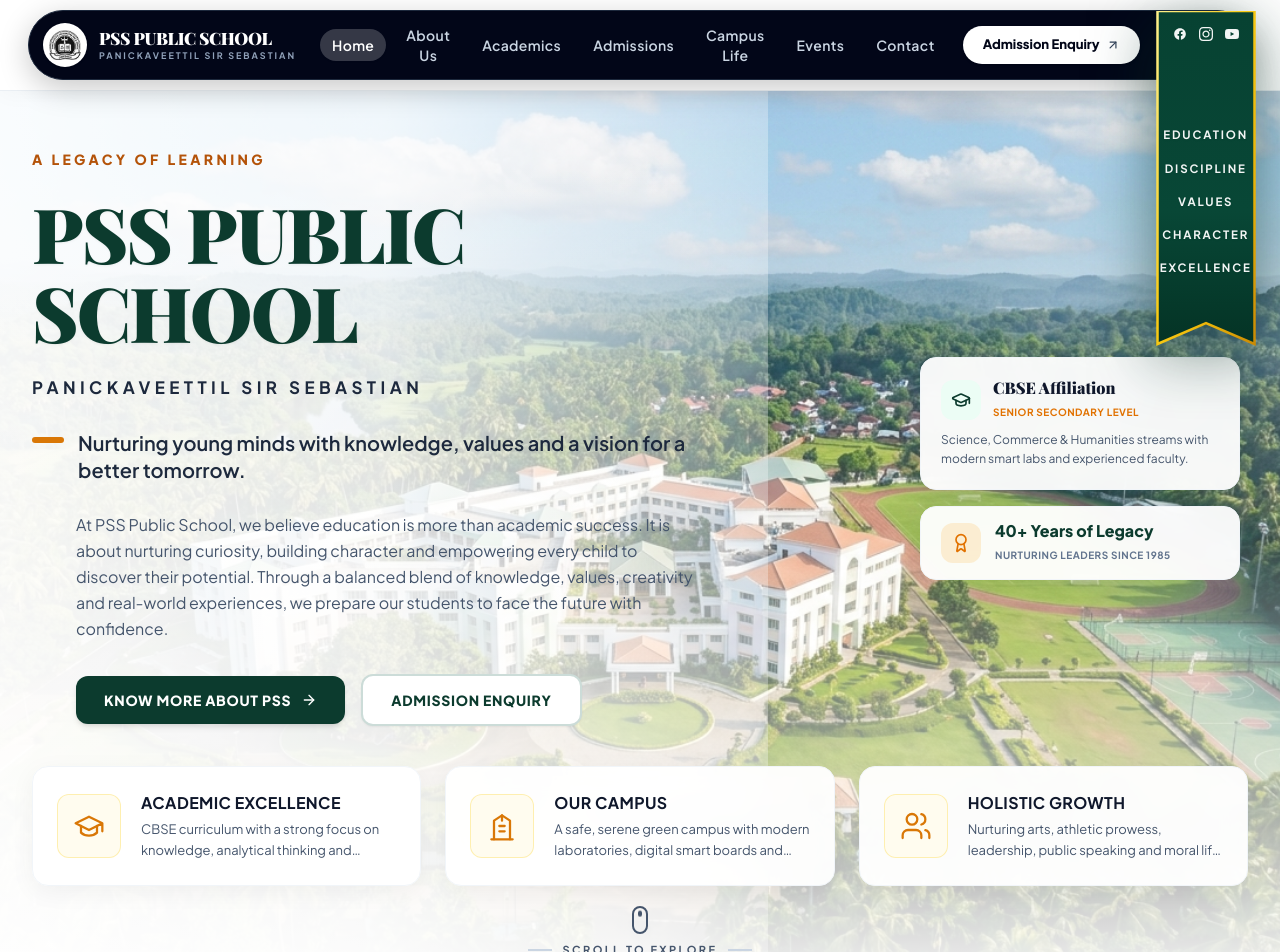
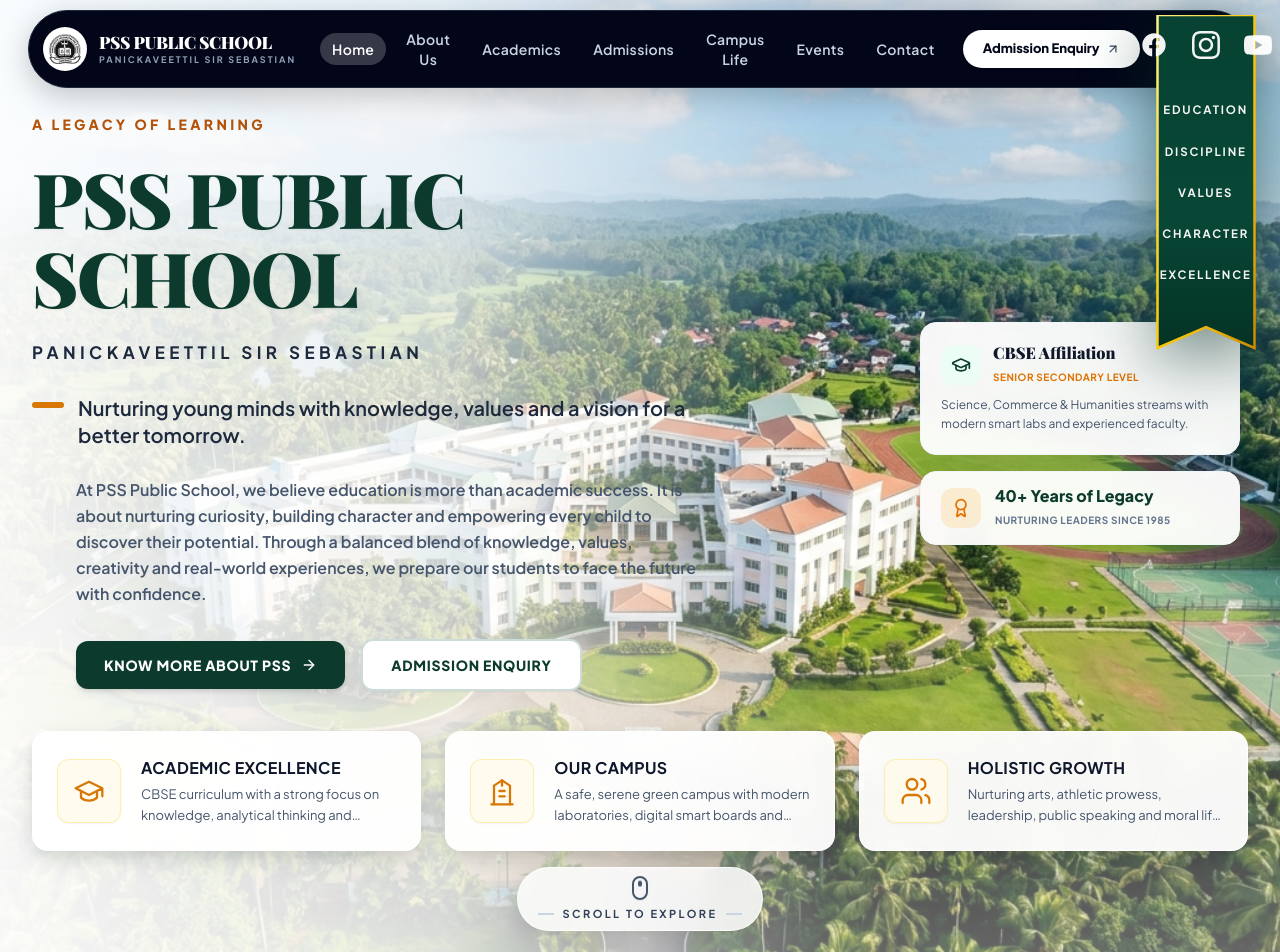
Before and after one commit to 33binil/PSS-Public-School, a React (Vite) app: page / in a window 1280 px wide. Shown: the top 952 px of the page. Built offline with nearby package versions, Linux system fonts and the light colour scheme; a web font is replaced by a local one.

Commit message:
Pages Updated

```diff
--- a/index.html
+++ b/index.html
@@ -9,7 +9,7 @@
     <meta property="og:description" content="Official website of PSS Public School (Panickaveettil Sir Sebastian) - A legacy of learning, academic excellence, and holistic growth." />
     <meta property="og:type" content="website" />
     <meta name="twitter:card" content="summary_large_image" />
-    <link rel="icon" type="image/png" href="/assets/extracted/logo_shield.png" />
+    <link rel="icon" type="image/png" href="public/assets/images/pss_logo.jpg" />
     <link rel="preconnect" href="https://fonts.googleapis.com">
     <link rel="preconnect" href="https://fonts.gstatic.com" crossorigin>
     <link href="https://fonts.googleapis.com/css2?family=Caveat:wght@600;700&family=Playfair+Display:ital,wght@0,600;0,700;0,800;0,900;1,600;1,700&family=Plus+Jakarta+Sans:wght@400;500;600;700;800&display=swap" rel="stylesheet">
--- a/src/components/AdmissionModal.tsx
+++ b/src/components/AdmissionModal.tsx
@@ -52,7 +52,7 @@ export const AdmissionModal: React.FC<AdmissionModalProps> = ({ isOpen, onClose
           <div className="flex items-center gap-3">
             <div className="w-10 h-10 rounded-full bg-white/10 flex items-center justify-center p-1.5 border border-amber-400/30">
               <img
-                src="/assets/extracted/logo_shield.png"
+                src="public/assets/images/pss_logo.jpg"
                 alt="PSS Emblem"
                 className="w-full h-full object-contain filter brightness-110"
                 referrerPolicy="no-referrer"
@@ -108,7 +108,7 @@ export const AdmissionModal: React.FC<AdmissionModalProps> = ({ isOpen, onClose
                 </div>
                 <div className="flex justify-between items-center text-xs">
                   <span className="text-slate-500">Campus Contact:</span>
-                  <span className="font-medium text-slate-700">0478 282 2619</span>
+                  <span className="font-medium text-slate-700">0478 282 2610</span>
                 </div>
               </div>
 
--- a/src/components/ComingSoonModal.tsx
+++ b/src/components/ComingSoonModal.tsx
@@ -42,7 +42,7 @@ export const ComingSoonModal: React.FC<ComingSoonModalProps> = ({
           <div className="flex items-center gap-3">
             <div className="w-10 h-10 rounded-full bg-white/10 flex items-center justify-center p-1.5 border border-amber-400/30">
               <img
-                src="/assets/extracted/logo_shield.png"
+                src="public/assets/images/pss_logo.jpg"
                 alt="PSS Emblem"
                 className="w-full h-full object-contain filter brightness-110"
                 referrerPolicy="no-referrer"
@@ -124,11 +124,11 @@ export const ComingSoonModal: React.FC<ComingSoonModalProps> = ({
           <div className="pt-2 border-t border-slate-100 flex flex-col sm:flex-row items-center justify-between gap-3 text-xs text-slate-600">
             <div className="flex items-center gap-4">
               <a
-                href="tel:04782822619"
+                href="tel:04782822610"
                 className="inline-flex items-center gap-1.5 text-slate-700 hover:text-[#0c4e3d] transition-colors"
               >
                 <Phone className="w-3.5 h-3.5 text-emerald-700" />
-                <span>0478 282 2619</span>
+                <span>0478 282 2610</span>
               </a>
               <a
                 href="mailto:psspublicschool@gmail.com"
--- a/src/components/Footer.tsx
+++ b/src/components/Footer.tsx
@@ -38,7 +38,7 @@ export const Footer: React.FC<FooterProps> = ({ onNavigate }) => {
             >
               <div className="w-12 h-14 sm:w-14 sm:h-16 flex items-center justify-center shrink-0">
                 <img
-                  src="/assets/extracted/logo_shield.png"
+                  src="public/assets/images/pss_logo.jpg"
                   alt="PSS Emblem"
                   className="w-full h-full object-contain"
                   referrerPolicy="no-referrer"
@@ -149,10 +149,10 @@ export const Footer: React.FC<FooterProps> = ({ onNavigate }) => {
               <div className="flex items-center gap-3">
                 <Phone className="w-4 h-4 text-[#0c3b2e] shrink-0" />
                 <a
-                  href="tel:04782822619"
+                  href="tel:04782822610"
                   className="hover:text-[#0c3b2e] transition-colors font-medium"
                 >
-                  0478 282 2619
+                  0478 282 2610
                 </a>
               </div>
 
--- a/src/components/Hero.tsx
+++ b/src/components/Hero.tsx
@@ -54,22 +54,22 @@ export const Hero: React.FC<HeroProps> = ({
   ];
 
   return (
-    <section className="relative w-full overflow-hidden bg-[#f4f7f4] min-h-[calc(100vh-80px)] sm:min-h-[calc(100vh-96px)] flex flex-col justify-between">
+    <section className="relative w-full overflow-hidden bg-[#f4f7f4] min-h-screen flex flex-col justify-between pt-16 sm:pt-20">
       {/* Background Campus Photo & Overlay */}
       <div className="absolute inset-0 z-0">
         <img
           src="public/assets/images/school-hero.jpg"
           alt="PSS Public School Campus Aerial"
-          className="w-full h-full object-cover object-center scale-[1.01]"
+          className="w-full h-full object-cover object-center"
           referrerPolicy="no-referrer"
         />
         {/* Soft white gradient overlay on left for typography readability */}
-        <div className="absolute inset-0 bg-gradient-to-r from-white/95 via-white/85 to-white/30 sm:w-4/5 lg:w-3/5 pointer-events-none" />
-        <div className="absolute inset-0 bg-gradient-to-t from-white/95 via-white/20 to-transparent pointer-events-none" />
+        <div className="absolute inset-0 bg-gradient-to-r from-white/95 via-white/80 via-[45%] to-transparent sm:via-white/75 sm:via-[40%] sm:to-[70%] lg:via-[35%] lg:to-[65%] pointer-events-none" />
+        <div className="absolute inset-0 bg-gradient-to-t from-white/40 via-transparent to-transparent pointer-events-none" />
       </div>
 
       {/* Hero Content Area - Enhanced Spacing & Scale */}
-      <div className="relative z-10 w-full max-w-[1720px] mx-auto px-4 sm:px-6 lg:px-8 pt-8 sm:pt-12 lg:pt-14 pb-6 flex-1 flex flex-col justify-center">
+      <div className="relative z-10 w-full max-w-[1720px] mx-auto px-4 sm:px-6 lg:px-8 pt-4 sm:pt-6 lg:pt-8 pb-6 flex-1 flex flex-col justify-center">
         <div className="grid grid-cols-1 lg:grid-cols-12 gap-8 lg:gap-12 items-center">
 
           {/* Left Column: Sizable Typography & Slogan */}
@@ -102,7 +102,7 @@ export const Hero: React.FC<HeroProps> = ({
 
             {/* Extended Educational Philosophy Paragraph */}
             <div className="pl-11 max-w-2xl pt-1">
-              <p className="text-sm sm:text-base text-slate-600 leading-relaxed font-normal">
+              <p className="text-sm sm:text-base text-slate-600 leading-relaxed font-semibold">
                 At PSS Public School, we believe education is more than academic success. It is about nurturing curiosity, building character and empowering every child to discover their potential. Through a balanced blend of knowledge, values, creativity and real-world experiences, we prepare our students to face the future with confidence.
               </p>
             </div>
@@ -166,9 +166,9 @@ export const Hero: React.FC<HeroProps> = ({
             <div
               key={card.id}
               onClick={() => onExploreFeature(card.title)}
-              className="group bg-white/95 backdrop-blur-md p-5 sm:p-6 rounded-2xl shadow-[0_6px_25px_rgb(0,0,0,0.05)] border border-slate-100 hover:border-amber-300 hover:shadow-[0_12px_32px_rgba(12,59,46,0.12)] transition-all duration-300 cursor-pointer flex items-center gap-4 sm:gap-5 hover:-translate-y-1"
+              className="group bg-white/95 backdrop-blur-md p-5 sm:p-6 rounded-2xl shadow-[0_10px_30px_-5px_rgba(12,59,46,0.14),0_6px_16px_rgba(0,0,0,0.08)] border border-white/80 hover:border-amber-300 hover:shadow-[0_20px_40px_-5px_rgba(12,59,46,0.22),0_10px_20px_rgba(0,0,0,0.1)] transition-all duration-300 cursor-pointer flex items-center gap-4 sm:gap-5 hover:-translate-y-1.5"
             >
-              <div className="w-14 h-14 sm:w-16 sm:h-16 rounded-xl bg-amber-50/80 border border-amber-200/60 flex items-center justify-center shrink-0 group-hover:scale-105 group-hover:bg-amber-100/90 transition-all">
+              <div className="w-14 h-14 sm:w-16 sm:h-16 rounded-xl bg-amber-50/80 border border-amber-200/60 flex items-center justify-center shrink-0 group-hover:scale-105 group-hover:bg-amber-100/90 transition-all shadow-xs">
                 {card.icon}
               </div>
               <div className="space-y-1 min-w-0">
@@ -184,20 +184,20 @@ export const Hero: React.FC<HeroProps> = ({
         </div>
 
         {/* Scroll to Explore Indicator */}
-        <div className="flex flex-col items-center justify-center pt-5 pb-1">
+        <div className="flex flex-col items-center justify-center pt-4 pb-1">
           <button
             onClick={onScrollToAbout}
-            className="group flex flex-col items-center gap-2 text-slate-600 hover:text-[#0c3b2e] transition-colors focus:outline-none cursor-pointer"
+            className="group flex flex-col items-center gap-1.5 px-5 py-2 rounded-full bg-white/85 hover:bg-white backdrop-blur-md shadow-[0_4px_20px_rgba(0,0,0,0.1)] hover:shadow-[0_8px_28px_rgba(12,59,46,0.18)] border border-white/80 hover:border-amber-300 text-slate-700 hover:text-[#0c3b2e] transition-all duration-300 focus:outline-none cursor-pointer hover:-translate-y-0.5"
           >
-            <div className="w-4 h-7 rounded-full border-2 border-slate-600 group-hover:border-[#0c3b2e] flex items-start justify-center p-1 transition-colors">
+            <div className="w-4 h-6 rounded-full border-2 border-slate-600 group-hover:border-[#0c3b2e] flex items-start justify-center p-1 transition-colors shadow-xs">
               <span className="w-1 h-1.5 bg-slate-600 group-hover:bg-[#0c3b2e] rounded-full animate-bounce" />
             </div>
-            <div className="flex items-center gap-2.5">
-              <span className="w-6 h-0.5 bg-slate-300" />
-              <span className="text-[11px] font-bold tracking-[0.22em] uppercase text-slate-600 group-hover:text-[#0c3b2e]">
+            <div className="flex items-center gap-2">
+              <span className="w-4 h-0.5 bg-slate-300 group-hover:bg-amber-400 transition-colors" />
+              <span className="text-[10px] sm:text-[11px] font-bold tracking-[0.22em] uppercase text-slate-700 group-hover:text-[#0c3b2e] transition-colors">
                 SCROLL TO EXPLORE
               </span>
-              <span className="w-6 h-0.5 bg-slate-300" />
+              <span className="w-4 h-0.5 bg-slate-300 group-hover:bg-amber-400 transition-colors" />
             </div>
           </button>
         </div>
--- a/src/components/Navbar.tsx
+++ b/src/components/Navbar.tsx
@@ -42,11 +42,11 @@ export const Navbar: React.FC<NavbarProps> = ({
   };
 
   return (
-    <header className="relative w-full z-40 sticky top-0 py-2 sm:py-2.5 px-3 sm:px-5 lg:px-7 bg-white/90 backdrop-blur-md border-b border-slate-200/70 shadow-[0_4px_20px_rgba(0,0,0,0.03)]">
+    <header className="fixed top-0 left-0 right-0 z-40 py-2 sm:py-2.5 px-3 sm:px-5 lg:px-7 transition-all">
       <div className="max-w-[1720px] mx-auto flex items-center justify-between gap-3 sm:gap-4">
 
         {/* Floating Dark Capsule Pill Bar - Aligned in exact requested order: Logo, Home - Contact, Admission Enquiry, Banner */}
-        <div className="w-full bg-slate-950 text-white rounded-full px-2.5 sm:px-3 py-1.5 sm:py-2 shadow-[0_8px_30px_rgba(0,0,0,0.22)] border border-slate-800 flex items-center justify-between gap-2 sm:gap-4 transition-all">
+        <div className="w-full bg-slate-950 text-white rounded-full px-2.5 sm:px-3 py-1.5 sm:py-3  shadow-[0_8px_30px_rgba(0,0,0,0.22)] border border-slate-800 flex items-center justify-between gap-2 sm:gap-4 transition-all">
 
           {/* 1. LOGO: Circular White Crest + School Title */}
           <div
@@ -113,7 +113,7 @@ export const Navbar: React.FC<NavbarProps> = ({
           </div>
 
           {/* 4. BANNER: Positioned in front of the Navbar at the right end */}
-          <div className="hidden xl:block relative w-[100px] 2xl:w-[108px] h-10 shrink-0">
+          <div className="hidden xl:block relative w-[100px] 2xl:w-[160px] h-10 shrink-0">
             <div className="absolute -top-3.5 right-0 w-full h-[335px] z-50 select-none drop-shadow-[0_18px_32px_rgba(4,46,34,0.55)] transition-transform duration-300 hover:translate-y-1">
               {/* SVG Banner Shape with Gold Border and Swallowtail Inverted V Notch */}
               <svg
@@ -147,14 +147,14 @@ export const Navbar: React.FC<NavbarProps> = ({
               {/* Banner Content Layout */}
               <div className="relative z-10 w-full h-full flex flex-col items-center pt-3.5 sm:pt-4 px-2">
                 {/* Top Social Icons */}
-                <div className="flex items-center justify-center gap-3 text-white/95 w-full">
+                <div className="flex items-center justify-center gap-6 text-white/95 w-full">
                   <button
                     onClick={() => onNavigate('Facebook Page')}
                     aria-label="Facebook"
                     title="Facebook"
                     className="hover:text-amber-300 transition-colors cursor-pointer"
                   >
-                    <svg className="w-3.5 h-3.5 fill-current" viewBox="0 0 24 24">
+                    <svg className="w-7 h-7 fill-current" viewBox="0 0 24 24">
                       <path d="M22 12c0-5.523-4.477-10-10-10S2 6.477 2 12c0 4.991 3.657 9.128 8.438 9.878v-6.987h-2.54V12h2.54V9.797c0-2.506 1.492-3.89 3.777-3.89 1.094 0 2.238.195 2.238.195v2.46h-1.26c-1.243 0-1.63.771-1.63 1.562V12h2.773l-.443 2.89h-2.33v6.988C18.343 21.128 22 16.991 22 12z" />
                     </svg>
                   </button>
@@ -164,7 +164,7 @@ export const Navbar: React.FC<NavbarProps> = ({
                     title="Instagram"
                     className="hover:text-amber-300 transition-colors cursor-pointer"
                   >
-                    <svg className="w-3.5 h-3.5 fill-current" viewBox="0 0 24 24">
+                    <svg className="w-7 h-7 fill-current" viewBox="0 0 24 24">
                       <path d="M12 2.163c3.204 0 3.584.012 4.85.07 3.252.148 4.771 1.691 4.919 4.919.058 1.265.069 1.645.069 4.849 0 3.205-.012 3.584-.069 4.849-.149 3.225-1.664 4.771-4.919 4.919-1.266.058-1.644.07-4.85.07-3.204 0-3.584-.012-4.849-.07-3.26-.149-4.771-1.699-4.919-4.92-.058-1.265-.07-1.644-.07-4.849 0-3.204.013-3.583.07-4.849.149-3.227 1.664-4.771 4.919-4.919 1.266-.057 1.645-.069 4.849-.069zm0-2.163c-3.259 0-3.667.014-4.947.072-4.358.2-6.78 2.618-6.98 6.98-.059 1.281-.073 1.689-.073 4.948 0 3.259.014 3.668.072 4.948.2 4.358 2.618 6.78 6.98 6.98 1.281.058 1.689.072 4.948.072 3.259 0 3.668-.014 4.948-.072 4.354-.2 6.782-2.618 6.979-6.98.059-1.28.073-1.689.073-4.948 0-3.259-.014-3.667-.072-4.947-.196-4.354-2.617-6.78-6.979-6.98-1.281-.059-1.69-.073-4.949-.073zm0 5.838c-3.403 0-6.162 2.759-6.162 6.162s2.759 6.163 6.162 6.163 6.162-2.759 6.162-6.163c0-3.403-2.759-6.162-6.162-6.162zm0 10.162c-2.209 0-4-1.79-4-4 0-2.209 1.791-4 4-4s4 1.791 4 4c0 2.21-1.791 4-4 4zm6.406-11.845c-.796 0-1.441.645-1.441 1.44s.645 1.44 1.441 1.44c.795 0 1.439-.645 1.439-1.44s-.644-1.44-1.439-1.44z" />
                     </svg>
                   </button>
@@ -174,14 +174,14 @@ export const Navbar: React.FC<NavbarProps> = ({
                     title="YouTube"
                     className="hover:text-amber-300 transition-colors cursor-pointer"
                   >
-                    <svg className="w-3.5 h-3.5 fill-current" viewBox="0 0 24 24">
+                    <svg className="w-7 h-7 fill-current" viewBox="0 0 24 24">
                       <path d="M23.498 6.186a3.016 3.016 0 0 0-2.122-2.136C19.505 3.545 12 3.545 12 3.545s-7.505 0-9.377.505A3.017 3.017 0 0 0 .502 6.186C0 8.07 0 12 0 12s0 3.93.502 5.814a3.016 3.016 0 0 0 2.122 2.136c1.871.505 9.376.505 9.376.505s7.505 0 9.377-.505a3.015 3.015 0 0 0 2.122-2.136C24 15.93 24 12 24 12s0-3.93-.502-5.814zM9.545 15.568V8.432L15.818 12l-6.273 3.568z" />
                     </svg>
                   </button>
                 </div>
 
                 {/* School Values Stack */}
-                <div className="flex flex-col items-center justify-center flex-1 space-y-4 pt-10 pb-6 text-center select-none">
+                <div className="flex flex-col gap-2 items-center justify-center flex-1 space-y-4 pt-0 pb-6 text-center select-none">
                   {valuesList.map((val) => (
                     <span
                       key={val}
```
Also changed, not shown: public/assets/images/principal.jpg (added).
